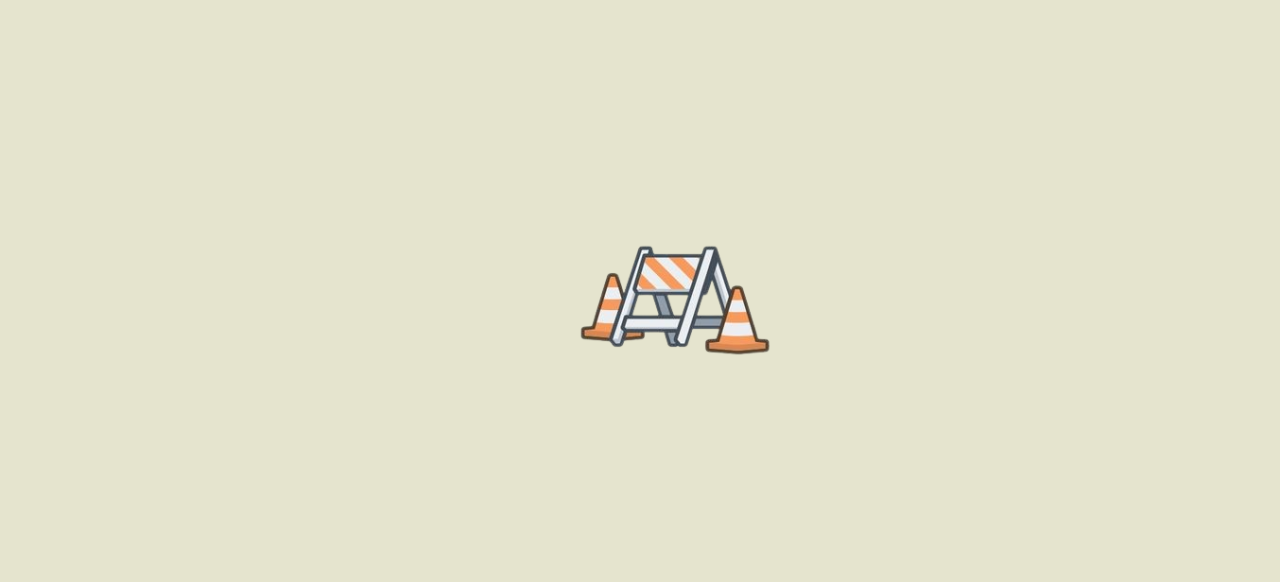
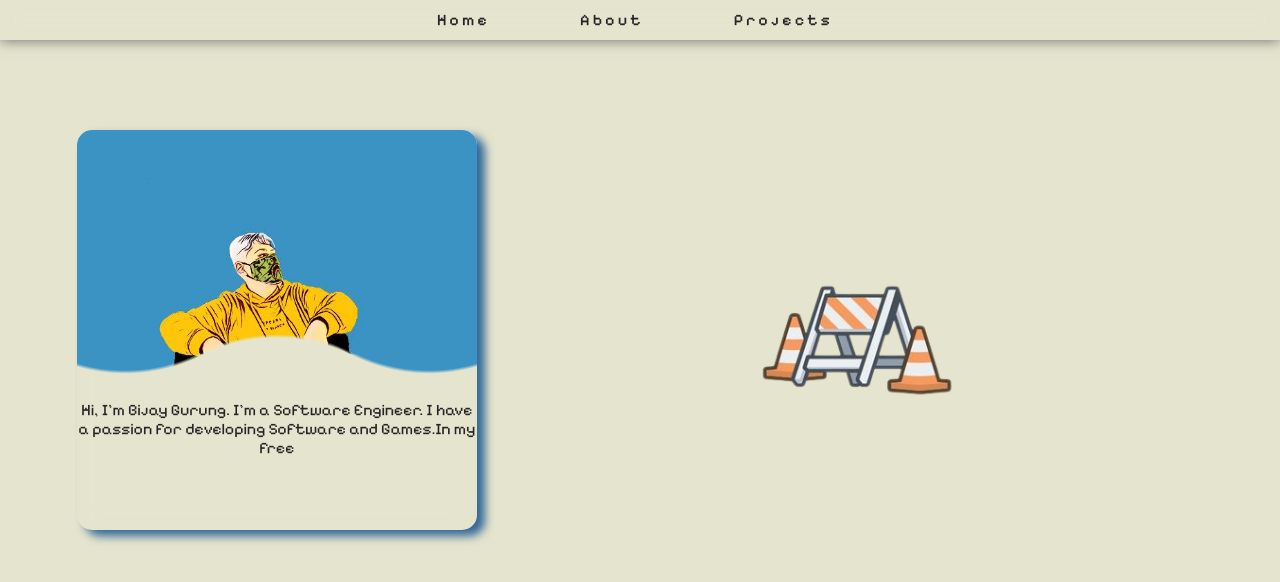
Before and after one commit to Bijay-Gurung/Portfolio, a React (Vite) app: page /about in a window 1280 px wide. Shown: the top 582 px of the page. Built offline with nearby package versions, Linux system fonts and the light colour scheme.

Commit message:
Profile Card completed

```diff
--- a/src/about.css
+++ b/src/about.css
@@ -2,6 +2,10 @@
     margin: 0px;
     padding: 0px;
     box-sizing: border-box;
+}
+
+#section{
+    display: flex;
 }
 
 .underDevelopment{
@@ -12,5 +16,41 @@
     background-size: cover;
     position: relative;
     top: 100px;
-    left: 37%;
+    left: 20%;
 }
+
+.card{
+    height: 400px;
+    width: 400px;
+    background-color: #ffffff05;
+    backdrop-filter: blur(10px);
+    -webkit-backdrop-filter: blur(25px);
+    border-radius: 15px;
+    position: relative;
+    top: 90px;
+    left: 6%;
+    box-shadow: 8px 6px 10px #306797;
+}
+
+.image{
+    height: 300px;
+    width: 400px;
+    background-image: url("/Karma.jpg");
+    background-position: center;
+    background-size: cover;
+    --mask:
+     radial-gradient(169.94px at 50% calc(100% - 228px),#000 99%,#0000 101%) calc(50% - 152px) 0/304px 100%,
+     radial-gradient(169.94px at 50% calc(100% + 152px),#0000 99%,#000 101%) 50% calc(100% - 76px)/304px 100% repeat-x;
+     -webkit-mask: var(--mask);
+     mask: var(--mask);
+     border-top-left-radius: 15px;
+     border-top-right-radius: 15px;
+}
+
+
+#aboutme{
+    font-family: "Pixelify Sans", sans-serif;
+    font-size: 16px;
+    position: relative;
+    bottom: 30px;
+}
--- a/src/about.jsx
+++ b/src/about.jsx
@@ -1,9 +1,41 @@
 import "./about.css";
+import { Link } from "react-router-dom";
+import Typewriter from "./Typewriter";
 
-export default function About(){
-    return(
-        <>
+export default function About() {
+  return (
+    <>
+      <nav className="nav">
+        <div className="content">
+          <Link to="/" id="home" className="link">
+            Home
+          </Link>
+          <Link to="/about" id="about" className="link">
+            About
+          </Link>
+          <Link to="" id="projects" className="link">
+            Projects
+          </Link>
+          <Link to="" id="blog" className="link" style={{ display: "none" }}>
+            Blogs
+          </Link>
+        </div>
+      </nav>
+
+      <section id="section">
+        <div className="card">
+          <div className="image"></div>
+          <div className="content">
+            <p id="aboutme">
+              <Typewriter text={`Hi, I'm Bijay Gurung. I'm a Software Engineer.\nI have a passion for developing\nSoftware and Games.In my free time,\nI enjoy learning new thing and spending time with my family and friends.`} delay={50} />
+            </p>
+          </div>
+        </div>
+
         <div className="underDevelopment"></div>
-        </>
-    )
+      </section>
+
+
+    </>
+  );
 }
```
Also changed, not shown: public/Karma.jpg (added).
